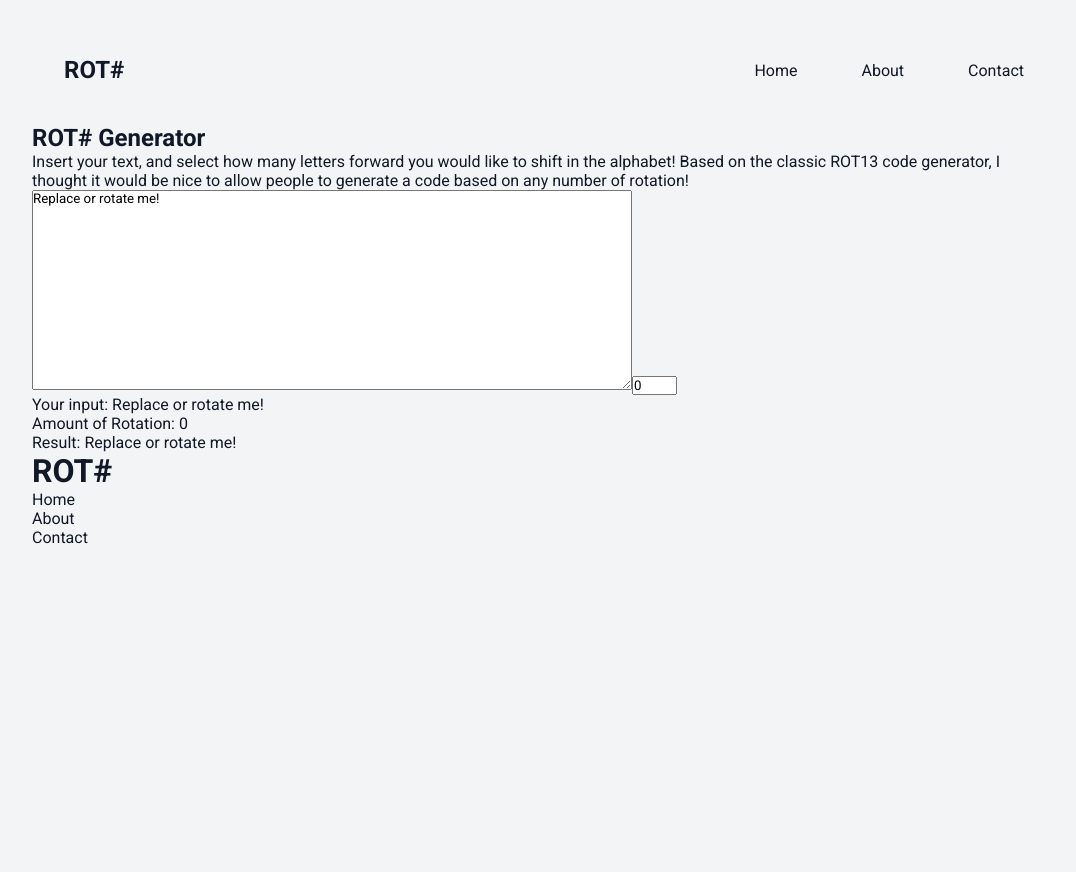
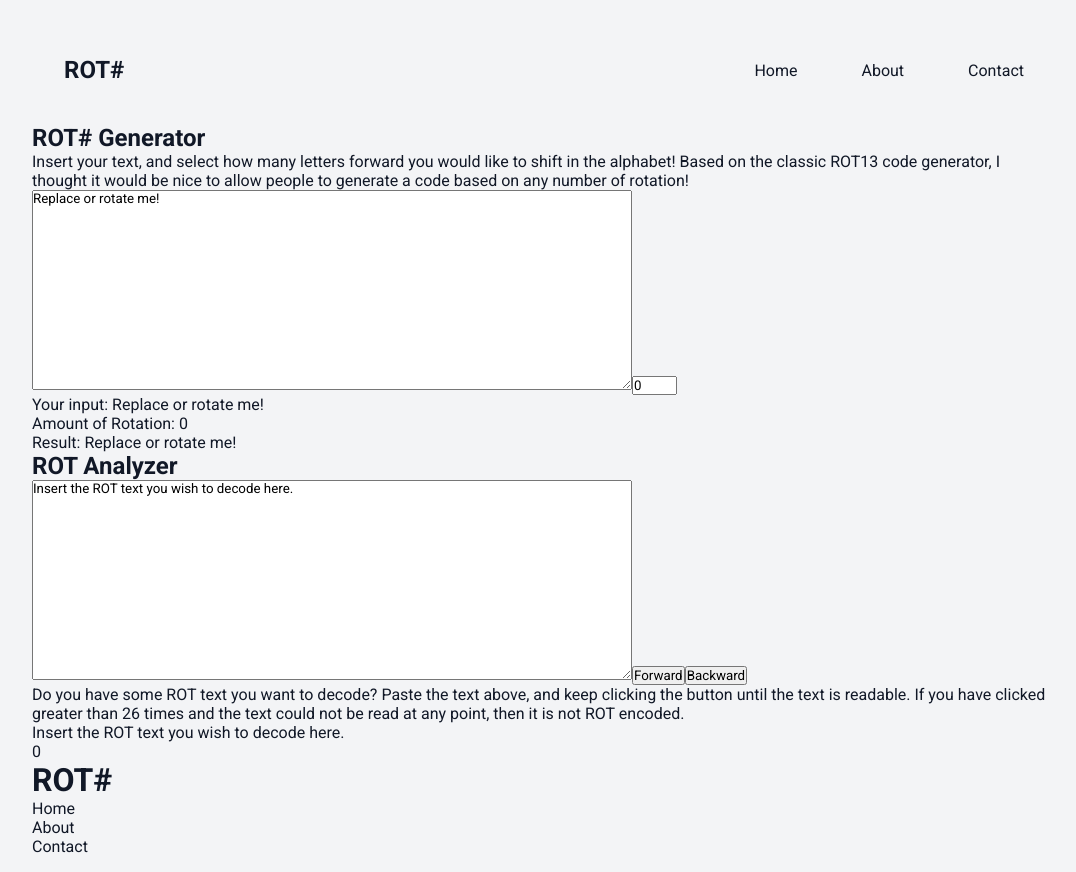
Before and after one commit to Personal-Library/rot-generator, a Vue app: page / in a window 1280 px wide. Shown: the whole page, without its empty margins (96-1172 px from the left). Before the commit the page ends 800 px from the top, so only its background shows below. Built offline with nearby package versions, Linux system fonts and the light colour scheme.

Commit message:
feat: ROT analyzer now functional

```diff
--- a/src/components/RotAnalyzerSection.vue
+++ b/src/components/RotAnalyzerSection.vue
@@ -1,13 +1,52 @@
 <template>
-
+	<h2>ROT Analyzer</h2>
+	<textarea class="input-field" v-model="text" />
+	<button @click="handleClick('forward')">Forward</button>
+	<button @click="handleClick('backward')">Backward</button>
+	<p>
+		Do you have some ROT text you want to decode? Paste the text above, and keep clicking the button
+		until the text is readable. If you have clicked greater than 26 times and the text could not be
+		read at any point, then it is not ROT encoded.
+	</p>
+	<p>{{ analyzedText }}</p>
+	<p>{{ count }}</p>
 </template>
 
 <script>
+import { ref, watchEffect, computed } from 'vue';
+import rotGenerator from '../helpers/rot-generator';
+
 export default {
+	setup() {
+		const text = ref('Insert the ROT text you wish to decode here.');
+		const count = ref(0);
+		let analyzedText = computed(() => rotGenerator(text.value, count.value));
 
-}
+		const handleClick = (direction) => {
+			if (direction === 'forward') {
+				if (count.value < 26) {
+					count.value++;
+				}
+			} else {
+				if (count.value > 0) {
+					count.value--;
+				}
+			}
+		};
+
+		return {
+			text,
+			analyzedText,
+			handleClick,
+			count,
+		};
+	},
+};
 </script>
 
 <style>
-
+.input-field {
+	width: min(100%, 600px);
+	min-height: 200px;
+}
 </style>
--- a/src/router/index.js
+++ b/src/router/index.js
@@ -1,6 +1,7 @@
 import { createRouter, createWebHistory } from 'vue-router';
 import Home from '../views/Home.vue';
 import About from '../views/About.vue';
+import Contact from '../views/Contact.vue';
 
 const routes = [
 	{
@@ -12,6 +13,11 @@ const routes = [
 		path: '/about',
 		name: 'About',
 		component: About,
+	},
+	{
+		path: '/contact',
+		name: 'Contact',
+		component: Contact,
 	},
 ];
 
--- a/src/views/Home.vue
+++ b/src/views/Home.vue
@@ -1,16 +1,19 @@
 <template>
 	<IntroSection />
 	<RotSection />
+	<RotAnalyzerSection />
 </template>
 
 <script>
 import IntroSection from '../components/IntroSection';
 import RotSection from '../components/RotSection';
+import RotAnalyzerSection from '../components/RotAnalyzerSection';
 
 export default {
 	components: {
 		IntroSection,
 		RotSection,
+		RotAnalyzerSection,
 	},
 };
 </script>
```
